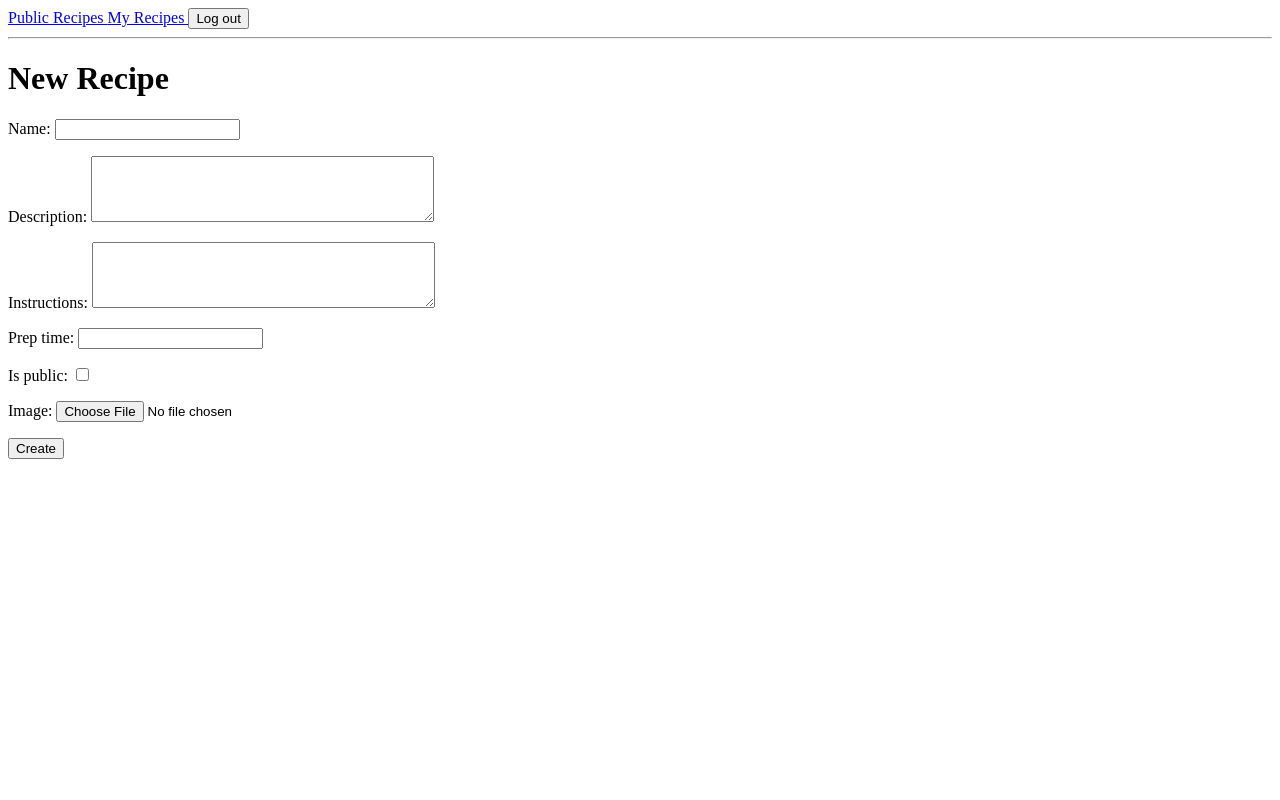
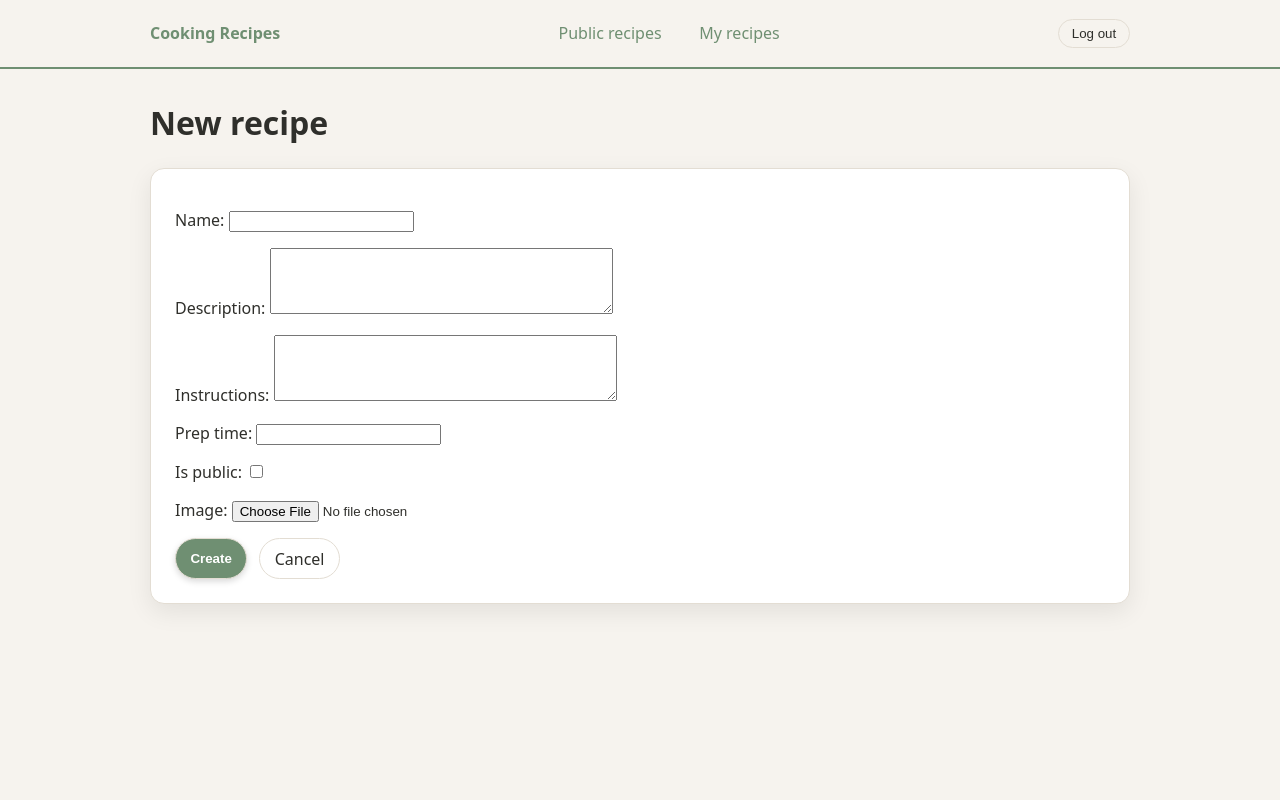
Before and after one commit to kamilasw/Cooking-Recipes-Django-Web-App, a Django app: page /my/recipes/new/ in a window 1280 px wide. Run offline with Django 5.2, Linux system fonts and the light colour scheme; the visitor is signed in with stand-in values (Sample User, id 1).

Commit message:
recipe ui

```diff
--- /dev/null
+++ b/CookingRecipes/recipes/static/css/app.css
@@ -0,0 +1,62 @@
+
+:root{
+
+    --bg: #f6f3ee;
+    --panel: #ffffff;
+    --panel-border: #e3ddd3;
+
+    --text: #2f2f2b;
+    --muted: #6f7268;
+
+    --accent: #6f8f72;
+    --accent-soft: #e3ede5;
+
+    --radius: 14px;
+    --shadow: 0 8px 24px rgba(0,0,0,0.08);
+
+    --space-1: 0.5rem;
+    --space-2: 0.75rem;
+    --space-3: 1rem;
+    --space-4: 1.5rem;
+    --space-5: 2rem;
+
+    --max-width: 980px;
+}
+
+a:not(.button){
+    color:var(--accent);
+}
+
+a:not(.button):visited{
+    color:var(--accent);
+}
+
+a:not(.button):hover{
+    color:color-mix(in srgb,var(--accent) 80%,black);
+}
+
+*{
+    box-sizing: border-box;
+}
+
+html, body{
+    height: 100%;
+}
+
+body.page{
+
+    margin: 0;
+    font-family: system-ui, -apple-system, Segoe UI, Roboto, Arial, sans-serif;
+    background: var(--bg);
+    color: var(--text);
+}
+
+
+.page-content{
+    padding: var(--space-5) var(--space-3);
+}
+
+.content{
+    width: min(var(--max-width), 100%);
+    margin: 0 auto;
+}
--- /dev/null
+++ b/CookingRecipes/recipes/static/css/buttons.css
@@ -0,0 +1,45 @@
+
+
+.button{
+    display: inline-flex;
+    align-items: center;
+    justify-content: center;
+    gap: 0.4rem;
+    padding: 0.55rem 0.9rem;
+    border-radius: 999px;
+    border: 1px solid var(--panel-border);
+    background: rgba(255,255,255,0.05);
+    color: var(--text);
+    text-decoration: none;
+    cursor: pointer;
+}
+
+.button:hover{
+    background: rgba(255,255,255,0.08);
+}
+
+.button-main{
+    background: var(--accent);
+    color: #ffffff;
+    font-weight: 600;
+
+    box-shadow:
+    0 0.15rem 0.4rem rgba(0,0,0,0.15);
+}
+
+.button-main:hover{
+    background: color-mix(in srgb, var(--accent) 85%, black);
+}
+
+.button-quiet{
+    background: transparent;
+}
+
+.button-small{
+    padding: 0.35rem 0.7rem;
+}
+
+.topbar .button{
+    padding: 0.4rem 0.8rem;
+    border-radius: 999px;
+}
--- /dev/null
+++ b/CookingRecipes/recipes/static/css/forms.css
@@ -0,0 +1,67 @@
+
+
+.filters{
+    display: grid;
+    grid-template-columns: repeat(2, minmax(0, 1fr));
+    gap: var(--space-3);
+    align-items: start;
+}
+
+.form-row{
+    display: flex;
+    flex-direction: column;
+    gap: var(--space-1);
+}
+
+.form-row-wide{
+    grid-column: 1 / -1;
+}
+
+.form-label{
+    font-weight: 600;
+    color: var(--text);
+}
+
+.form-label{
+    font-weight: 600;
+    color: var(--text);
+}
+
+.form-hint{
+    color: var(--muted);
+    font-size: 0.95rem;
+    line-height: 1.4;
+}
+
+.form-input, .form-select{
+    width: 100%;
+    padding: 0.7rem 0.85rem;
+    border-radius: calc(var(--radius) * 0.65);
+    border: 0.08rem solid var(--panel-border);
+    background: var(--panel);
+    color: var(--text);
+    font: inherit;
+}
+
+.form-input::placeholder{
+    color: color-mix(in srgb, var(--muted) 75%, transparent);
+}
+
+.form-input:focus, .form-select:focus{
+    outline: none;
+    border-color: var(--accent);
+    box-shadow: 0 0 0 0.22rem color-mix(in srgb, var(--accent) 25%, transparent);
+}
+
+.form-select[multiple]{
+    min-height: 10rem;
+    padding: 0.6rem;
+}
+
+.form-actions{
+    display: flex;
+    gap: var(--space-2);
+    justify-content: flex-start;
+    flex-wrap: wrap;
+    margin-top: var(--space-2);
+}
--- /dev/null
+++ b/CookingRecipes/recipes/static/css/navbar.css
@@ -0,0 +1,55 @@
+
+
+
+.topbar{
+    position: sticky;
+    top: 0;
+    z-index: 10;
+
+    background: var(--bg);
+    border-bottom: 0.15rem solid var(--accent);
+}
+
+
+.topbar-inner{
+    display: flex;
+    align-items: center;
+    justify-content: space-between;
+    gap: var(--space-3);
+    padding: var(--space-3) 0;
+    min-height: 3.2rem;
+}
+
+.site-title{
+    text-decoration: none;
+    color: var(--text);
+    font-weight: 600;
+}
+
+.main-links{
+    display: flex;
+    gap: var(--space-2);
+    flex-wrap: wrap;
+}
+
+.main-link{
+    text-decoration: none;
+    color: var(--muted);
+    padding: 0.35rem 0.6rem;
+    border-radius: 999px;
+}
+
+.main-link:hover{
+    color: var(--accent);
+    background: var(--accent-soft);
+}
+
+.account-actions{
+    display: flex;
+    gap: var(--space-2);
+    align-items: center;
+}
+
+.topbar .main-link{
+    padding: 0.4rem 0.8rem;
+}
--- /dev/null
+++ b/CookingRecipes/recipes/static/css/panels.css
@@ -0,0 +1,33 @@
+
+
+.panel{
+    background: var(--panel);
+    border: 1px solid var(--panel-border);
+    border-radius: var(--radius);
+    box-shadow: var(--shadow);
+    padding: var(--space-4);
+    margin: var(--space-4) 0;
+}
+
+
+.page-header{
+    margin-bottom: var(--space-3);
+}
+
+.page-header-split{
+    display: flex;
+    justify-content: space-between;
+    align-items: flex-start;
+    gap: var(--space-3);
+    flex-wrap: wrap;
+}
+
+.page-title{
+    margin: 0;
+    font-size: 2rem;
+}
+
+.page-subtitle{
+    margin: var(--space-1) 0 0;
+    color: var(--muted);
+}
--- /dev/null
+++ b/CookingRecipes/recipes/static/css/photo.css
@@ -0,0 +1,14 @@
+
+.photo-block{
+    margin-top: var(--space-3);
+}
+
+.recipe-photo{
+    display: block;
+    width: 100%;
+    max-width: 70ch;
+    height: auto;
+    margin-inline: auto;
+    border-radius: var(--radius);
+    border: 1px solid var(--panel-border);
+}
--- a/CookingRecipes/templates/base.html
+++ b/CookingRecipes/templates/base.html
@@ -1,14 +1,26 @@
+{% load static %}
 <!DOCTYPE html>
 <html lang="en">
 <head>
     <meta charset="UTF-8">
+    <meta name="viewport" content="width=device-width, initial-scale=1.0">
     <title>{% block title %}Cooking Recipies{% endblock %}</title>
+    <link rel="stylesheet" href="{% static 'css/app.css' %}">
+    <link rel="stylesheet" href="{% static 'css/navbar.css' %}">
+    <link rel="stylesheet" href="{% static 'css/panels.css' %}">
+    <link rel="stylesheet" href="{% static 'css/buttons.css' %}">
+    <link rel="stylesheet" href="{% static 'css/photo.css' %}">
+    <link rel="stylesheet" href="{% static 'css/lists.css' %}">
+    <link rel="stylesheet" href="{% static 'css/forms.css' %}">
 </head>
-<body>
+
+<body class="page">
     {% include "navbar.html" %}
-    {% include "messages.html" %}
-    <main>
-        {% block content %}{% endblock %}
+    <main class="page-content">
+        <div class="content">
+            {% block content %}
+            {% endblock %}
+        </div>
 
     </main>
 
--- a/CookingRecipes/templates/navbar.html
+++ b/CookingRecipes/templates/navbar.html
@@ -1,28 +1,36 @@
-<nav>
-    <a href="{% url 'public_recipe_list'%}">
-        Public Recipes
+<header class="topbar">
+    <div class="topbar-inner content">
+
+
+
+
+        <a class="site-title" href="{% url 'public_recipe_list' %}">
+            Cooking Recipes
         </a>
 
-    <a href="{% url 'my_recipe_list'%}">
-        My Recipes
-    </a>
+        <nav class="main-links">
+            <a class="main-link" href="{% url 'public_recipe_list'%}">Public recipes</a>
+            <a class="main-link" href="{% url 'my_recipe_list'%}">My recipes</a>
+        </nav>
 
+        <div class="account-actions">
             {% if user.is_authenticated %}
 
-        <form method="post" action="{% url 'logout' %}" style="display:inline;">
+                <form method="post" action="{% url 'logout' %}" class="logout-form">
                     {% csrf_token %}
-        <button type="submit">Log out</button>
+                    <button type="submit" class="button button-quiet">Log out</button>
                 </form>
 
             {% else %}
 
-        <a href="{% url 'login' %}">Log in</a>
-        <a href="{% url 'signup' %}">Sign up</a>
+                <a class="button button-quiet" href="{% url 'login' %}">Log in</a>
+                <a class="button button-main" href="{% url 'signup' %}">Sign up</a>
 
             {% endif %}
+        </div>
 
 
-</nav>
 
+    </div>
 
-<hr>
+</header>
--- a/CookingRecipes/templates/recipe_form.html
+++ b/CookingRecipes/templates/recipe_form.html
@@ -1,25 +1,51 @@
 {% extends "base.html" %}
 {% block content %}
-<h1>{% if mode == "edit" %}Edit Recipe{% else %}New Recipe{% endif %}</h1>
 
-<form method="post" enctype="multipart/form-data">
+
+<section class="page-header">
+
+    <h1 class="page-title">
+        {% if mode == "edit" %}Edit recipe{% else %}New recipe{% endif %}
+    </h1>
+
+</section>
+
+<section class="panel">
+
+    <form method="post" enctype="multipart/form-data" class="recipe-form" novalidate>
         {% csrf_token %}
+
+        <div class="django-fields">
             {{ form.as_p }}
-  <button type="submit">{% if mode == "edit" %}Save{% else %}Create{% endif %}</button>
+        </div>
+
+        <div class="form-actions">
+
+            <button type="submit" class="button button-main">
+                {% if mode == "edit" %}Save{% else %}Create{% endif %}
+            </button>
+
+            <a class="button button-quiet" href="{% url 'my_recipe_list' %}">Cancel</a>
+        </div>
+
     </form>
+</section>
 
 {% if mode == "edit" %}
-  <hr>
-  <h2>Ingredients</h2>
-  <ul id="ingredients-list">
+
+    <section class="panel">
+
+        <h2 class="section-title">Ingredients</h2>
+
+        <ul id="ingredients-list" class="bullets">
             {% for ri in ingredients %}
                 <li>{{ ri.amount }} {{ ri.unit }} {{ ri.ingredient.name }}</li>
             {% empty %}
-      <li>No ingredients yet.</li>
+                <li class="empty-note">No ingredients yet.</li>
             {% endfor %}
         </ul>
 
-
+    </section>
 {% endif %}
 
 {% endblock %}
```
Also changed, not shown: CookingRecipes/recipes/static/css/lists.css (added, +43 -0 lines), CookingRecipes/templates/my_detail.html (+48 -27 lines), CookingRecipes/templates/my_list.html (+33 -12 lines), CookingRecipes/templates/public_detail.html (+33 -8 lines), CookingRecipes/templates/public_list.html (+55 -35 lines), CookingRecipes/media/recipe_images/churros.jpg (added), CookingRecipes/media/recipe_images/spaghetti_bolognese_FDdqnU5.jpg (added). Lines whose indentation alone changed are shown as unchanged.
